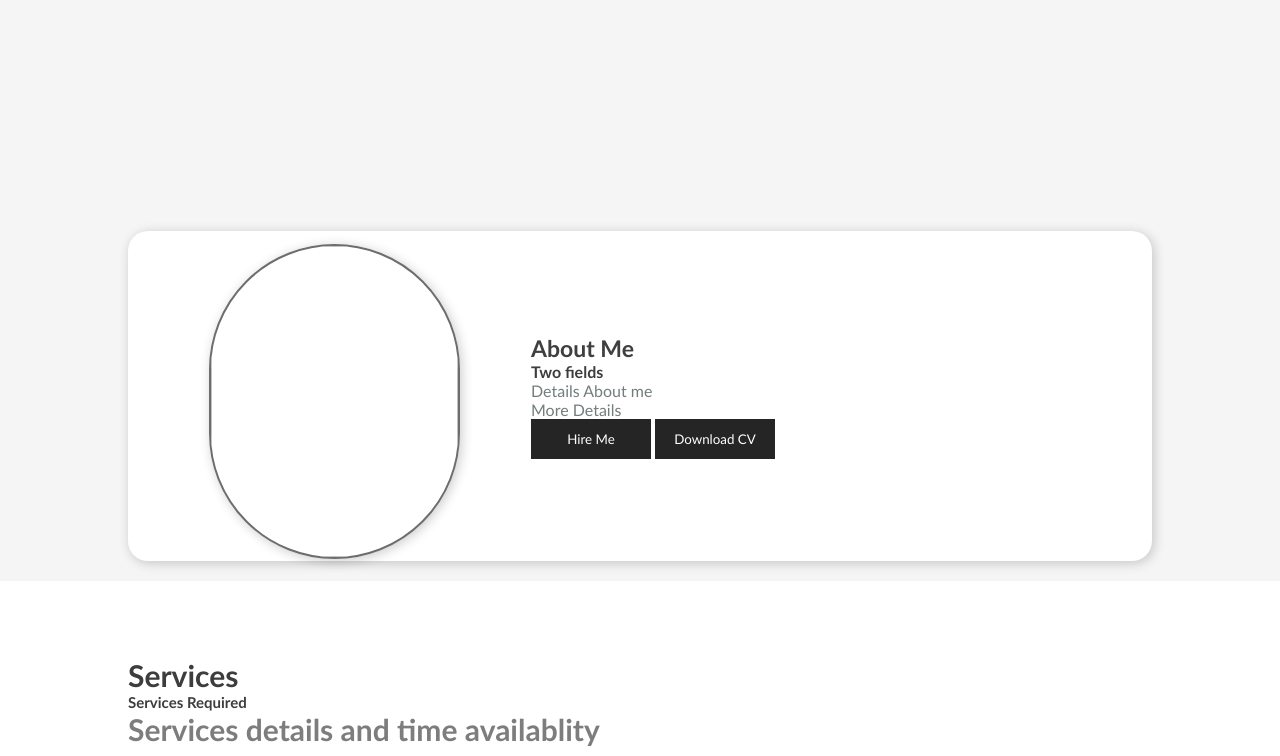
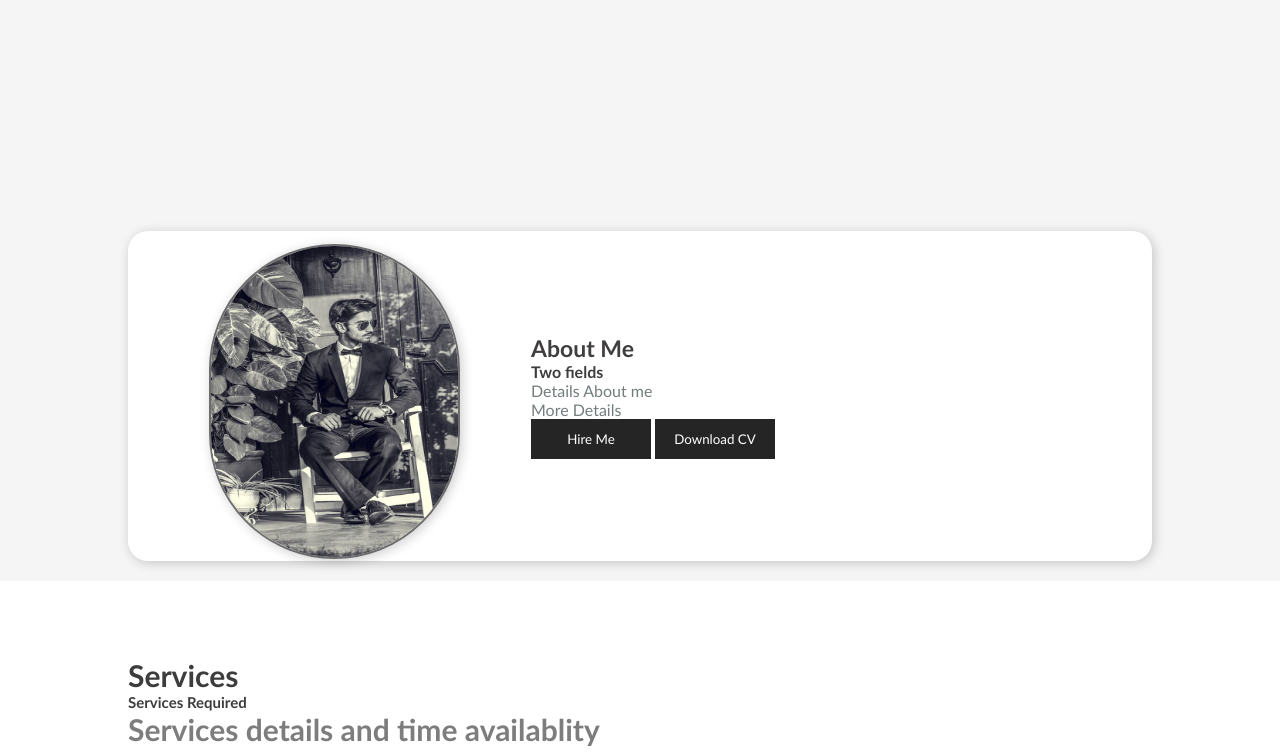
Before and after one commit to HassanButt2019/Portfolia-1-2020, a plain HTML site: page site/index.html in a window 1280 px wide. Shown: the part 439-1195 px from the top of the page. Drawn offline with Linux system fonts and the light colour scheme.

Commit message:
third commit

```diff
--- a/site/index.html
+++ b/site/index.html
@@ -34,7 +34,7 @@
    -->
     </section>
     <div class="about">
-        <img src="images/image2.jpg" class="me" height="311px" width="247px" alt="">
+        <img src="images1/image2.jpg" class="me" height="311px" width="247px" alt="">
         <div class="about-text">
             <p>About Me</p>
             <p>Two fields</p>
```
Also changed, not shown: site/images1/image2.jpg (added).
